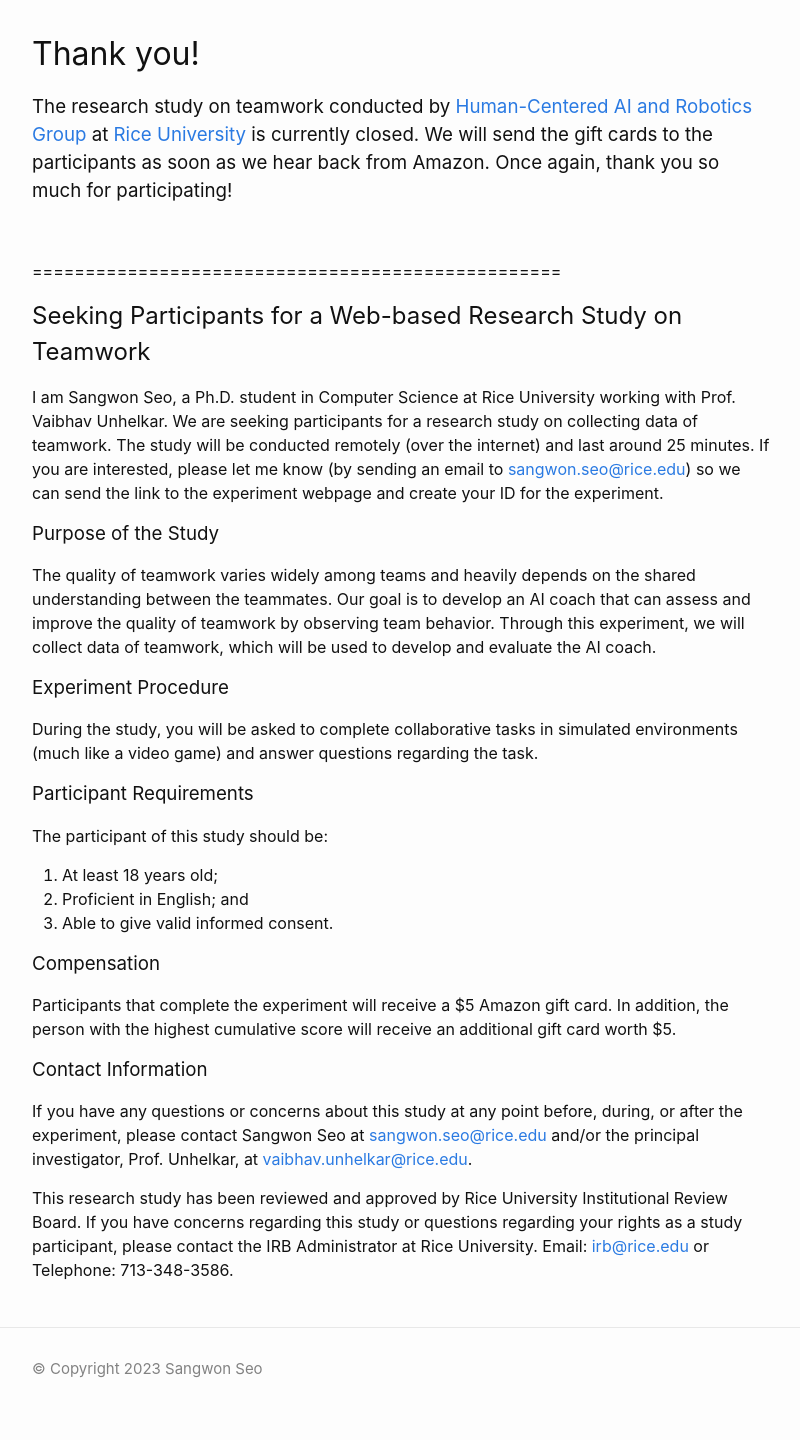
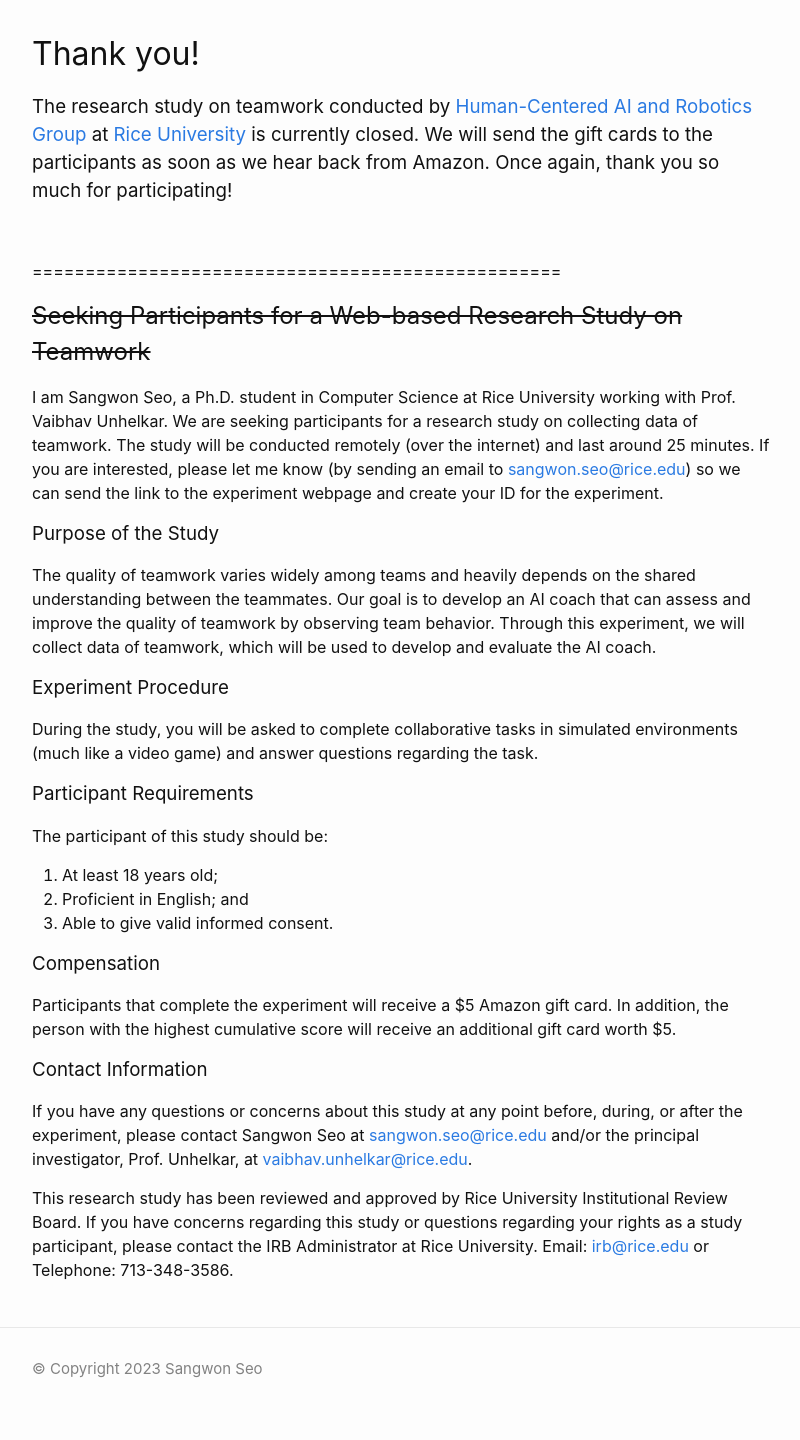
Before and after one commit to sangwon-seo/sangwon-seo.github.io, a Jekyll site: the page built from _pages/experiment.md, in a window 1280 px wide. Shown: the whole page, without its empty margins (238-1038 px from the left). Built offline with Jekyll 4.4.1, drawn with Linux system fonts in a browser that asks for light colours.

```diff
--- a/_pages/experiment.md
+++ b/_pages/experiment.md
@@ -10,7 +10,7 @@ permalink: /experiment
 <br />
 
 ==================================================
-## Seeking Participants for a Web-based Research Study on Teamwork
+## ~~Seeking Participants for a Web-based Research Study on Teamwork~~
 
 I am Sangwon Seo, a Ph.D. student in Computer Science at Rice University working with Prof. Vaibhav Unhelkar. We are seeking participants for a research study on collecting data of teamwork. The study will be conducted remotely (over the internet) and last around 25 minutes. If you are interested, please let me know (by sending an email to <sangwon.seo@rice.edu>) so we can send the link to the experiment webpage and create your ID for the experiment.
 
```
